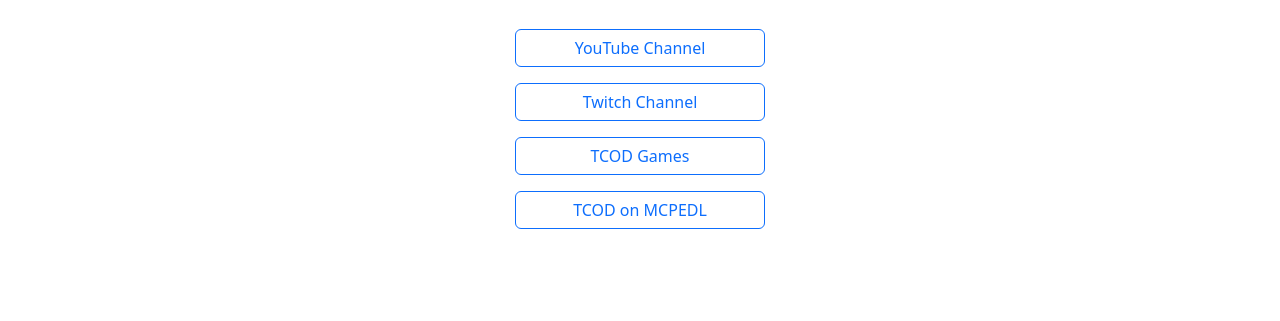
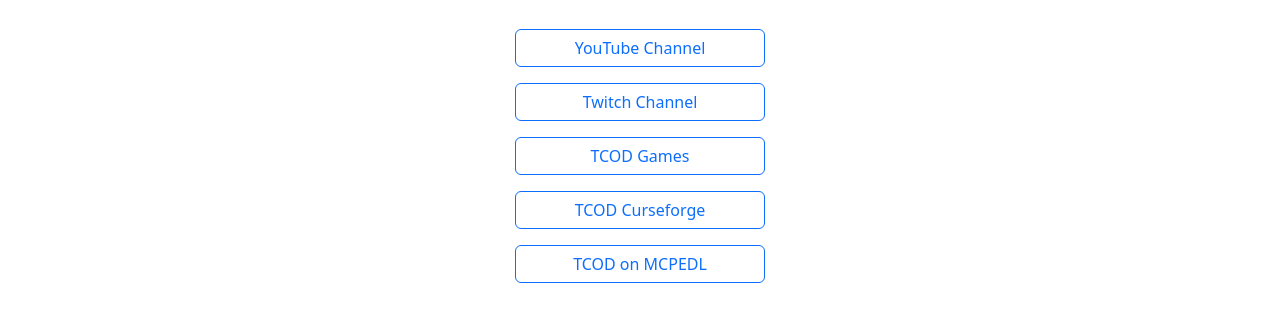
Before and after one commit to danielk0104/danielk0104.github.io, a plain HTML site: page index.html in a window 1280 px wide. Shown: the part 429-750 px from the top of the page. Drawn offline with nearby package versions, Linux system fonts and the light colour scheme.

Commit message:
Update index.html
Added Curseforge link

```diff
--- a/index.html
+++ b/index.html
@@ -41,6 +41,11 @@
             <a class="btn btn-outline-primary" style="width: 250px;" href="https://danielk0104.itch.io/">TCOD Games</a>
         </div>
 
+        <!-- Curseforge -->
+        <div class="container text-center  pt-3">
+            <a class="btn btn-outline-primary" style="width: 250px;" href="https://www.curseforge.com/members/thecrewofdrawing/projects">TCOD Curseforge</a>
+        </div>
+
         <!-- MCPEDL -->
         <div class="container text-center  pt-3">
             <a class="btn btn-outline-primary" style="width: 250px;" href="https://mcpedl.com/user/thecrewofdrawing/">TCOD on MCPEDL</a>
```
